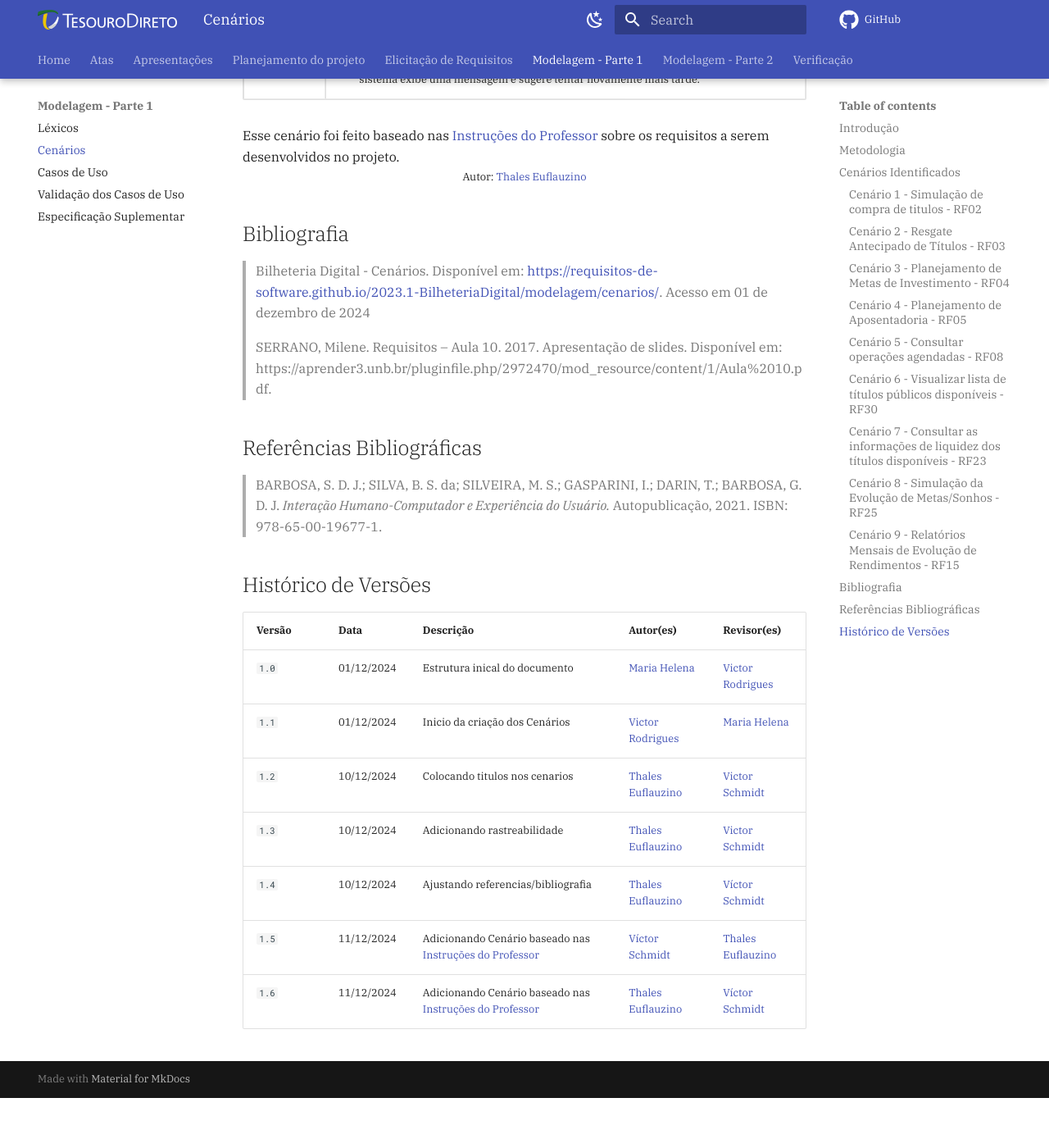
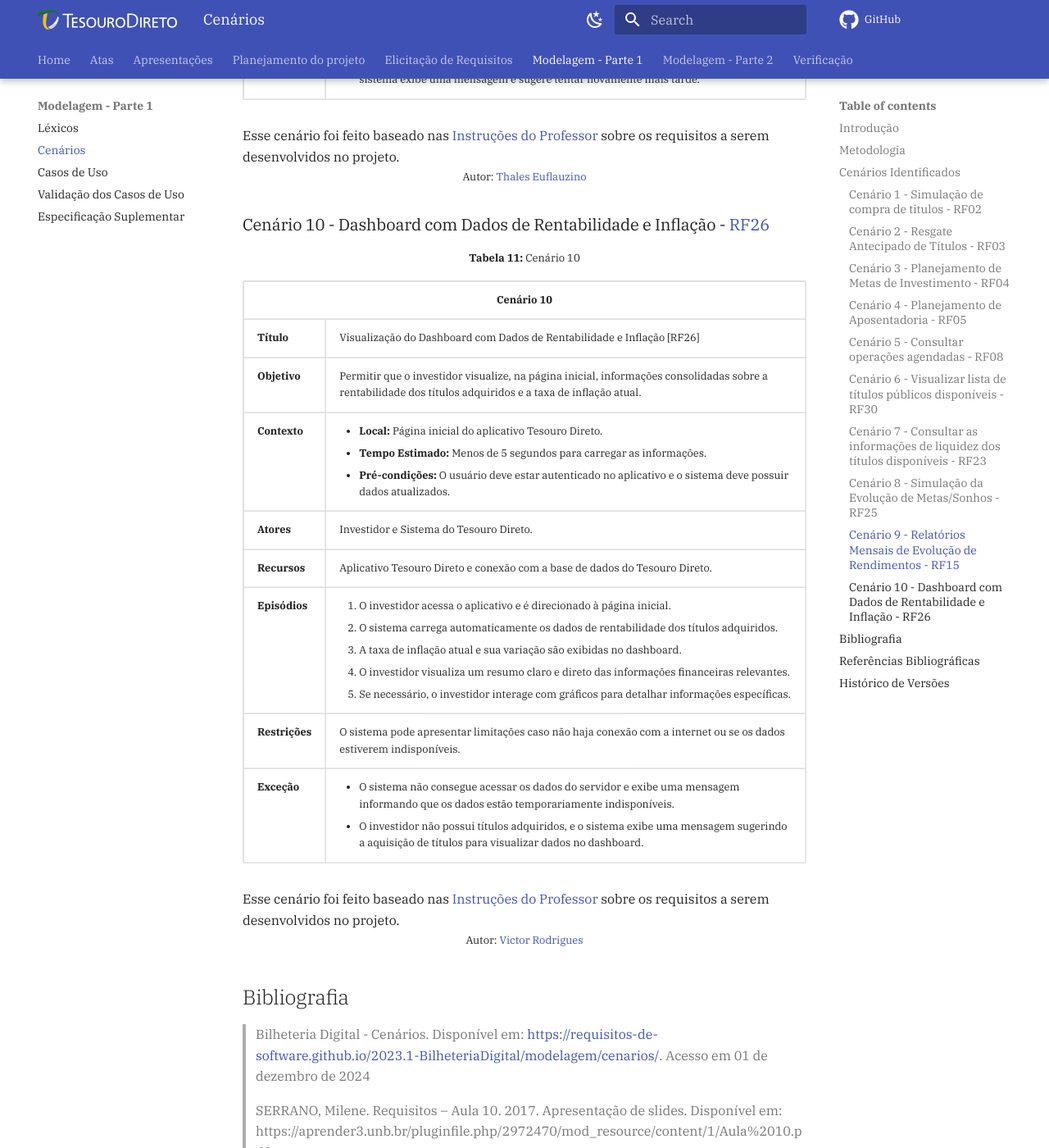
Before and after one commit to Requisitos-de-Software/2024.2-Grupo05, an MkDocs documentation site: the page built from docs/modelagem-pt1/cenarios.md, in a window 1280 px wide and 1400 px high, scrolled down 10843 px. Shown: the whole window at 82% size. Built offline with MkDocs 1.6.1 and Material for MkDocs 9.7.7, drawn with Linux system fonts in a browser that asks for light colours; comment, search, counter and statistics services are not loaded; before the commit the page ends 12182 px from its top, so only the background shows below that; some of the changed text lies outside the part shown.

Commit message:
add cenario rf26

```diff
--- a/docs/modelagem-pt1/cenarios.md
+++ b/docs/modelagem-pt1/cenarios.md
@@ -794,6 +794,74 @@
 <p style="font-size: 13px; margin: 0px; text-align: center; margin-top: -14px">Autor: <a href="https://github.com/thaleseuflauzino" target="blank">Thales Euflauzino</a></p>
 
 
+### Cenário 10 - Dashboard com Dados de Rentabilidade e Inflação - [RF26](../../elicitacao/grupo5/requisitos/#anchor_RF26)
+
+<p style="font-size: 13px; text-align: center; margin: 0px auto"><strong>Tabela 11:</strong> Cenário 10</p>
+<table border="1">
+    <thead>
+        <tr>
+            <th colspan="2" style="text-align: center;">Cenário 10</th>
+        </tr>
+    </thead>
+    <tbody>
+        <tr>
+            <td style="font-weight: bold;">Título</td>
+            <td>Visualização do Dashboard com Dados de Rentabilidade e Inflação [RF26]</td>
+        </tr>
+        <tr>
+            <td style="font-weight: bold;">Objetivo</td>
+            <td>Permitir que o investidor visualize, na página inicial, informações consolidadas sobre a rentabilidade dos títulos adquiridos e a taxa de inflação atual.</td>
+        </tr>
+        <tr>
+            <td style="font-weight: bold;">Contexto</td>
+            <td>
+                <ul>
+                    <li><strong>Local:</strong> Página inicial do aplicativo Tesouro Direto.</li>
+                    <li><strong>Tempo Estimado:</strong> Menos de 5 segundos para carregar as informações.</li>
+                    <li><strong>Pré-condições:</strong> O usuário deve estar autenticado no aplicativo e o sistema deve possuir dados atualizados.</li>
+                </ul>
+            </td>
+        </tr>
+        <tr>
+            <td style="font-weight: bold;">Atores</td>
+            <td>Investidor e Sistema do Tesouro Direto.</td>
+        </tr>
+        <tr>
+            <td style="font-weight: bold;">Recursos</td>
+            <td>Aplicativo Tesouro Direto e conexão com a base de dados do Tesouro Direto.</td>
+        </tr>
+        <tr>
+            <td style="font-weight: bold;">Episódios</td>
+            <td>
+                <ol>
+                    <li>O investidor acessa o aplicativo e é direcionado à página inicial.</li>
+                    <li>O sistema carrega automaticamente os dados de rentabilidade dos títulos adquiridos.</li>
+                    <li>A taxa de inflação atual e sua variação são exibidas no dashboard.</li>
+                    <li>O investidor visualiza um resumo claro e direto das informações financeiras relevantes.</li>
+                    <li>Se necessário, o investidor interage com gráficos para detalhar informações específicas.</li>
+                </ol>
+            </td>
+        </tr>
+        <tr>
+            <td style="font-weight: bold;">Restrições</td>
+            <td>O sistema pode apresentar limitações caso não haja conexão com a internet ou se os dados estiverem indisponíveis.</td>
+        </tr>
+        <tr>
+            <td style="font-weight: bold;">Exceção</td>
+            <td>
+                <ul>
+                    <li>O sistema não consegue acessar os dados do servidor e exibe uma mensagem informando que os dados estão temporariamente indisponíveis.</li>
+                    <li>O investidor não possui títulos adquiridos, e o sistema exibe uma mensagem sugerindo a aquisição de títulos para visualizar dados no dashboard.</li>
+                </ul>
+            </td>
+        </tr>
+    </tbody>
+</table>
+
+
+Esse cenário foi feito baseado nas [Instruções do Professor](../../elicitacao/grupo5/requisitos/#requisitos-por-integrante) sobre os requisitos a serem desenvolvidos no projeto.
+<p style="font-size: 13px; margin: 0px; text-align: center; margin-top: -14px">Autor: <a href="https://github.com/ViictorHugoo" target="blank">Victor Rodrigues</a></p>
+
 ## Bibliografia
 
 > Bilheteria Digital - Cenários. Disponível em: <https://requisitos-de-software.github.io/2023.1-BilheteriaDigital/modelagem/cenarios/>. Acesso em 01 de dezembro de 2024
@@ -817,3 +885,4 @@
 | `1.4`  | 10/12/2024 |  Ajustando referencias/bibliografia        | [Thales Euflauzino](https://github.com/thaleseuflauzino)  | [Víctor Schmidt](https://github.com/moonshinerd)  |
 | `1.5`    | 11/12/2024 | Adicionando Cenário baseado nas [Instruções do Professor](../../elicitacao/grupo5/requisitos/#requisitos-por-integrante)| [Víctor Schmidt](https://github.com/moonshinerd)   | [Thales Euflauzino](https://github.com/thaleseuflauzino) |
 | `1.6`    | 11/12/2024 | Adicionando Cenário baseado nas [Instruções do Professor](../../elicitacao/grupo5/requisitos/#requisitos-por-integrante)   | [Thales Euflauzino](https://github.com/thaleseuflauzino) | [Víctor Schmidt](https://github.com/moonshinerd) |
+| `1.7`    | 12/12/2024 | Adicionando Cenário baseado nas [Instruções do Professor](../../elicitacao/grupo5/requisitos/#requisitos-por-integrante)   | [Victor Rodrigues](https://github.com/ViictorHugoo) | |
```
Also changed, not shown: docs/elicitacao/grupo5/definicao-perfil_de_usuario/questionario.md (+1 -0 lines), docs/modelagem-pt1/casos-de-uso.md (+10 -8 lines).
